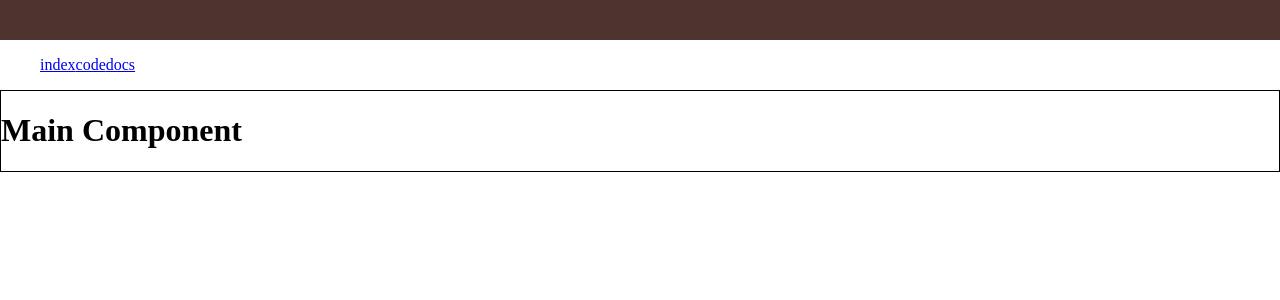
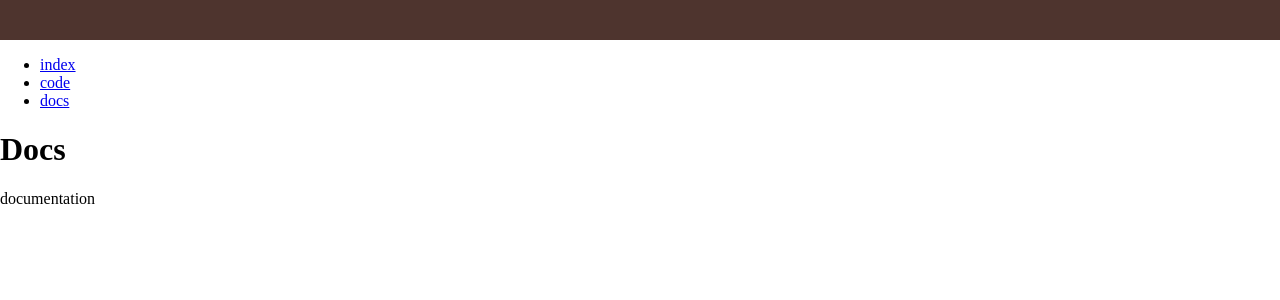
Before and after one commit to imccunn/ianmccunn-2, a React app: page /docs in a window 1280 px wide. Shown: the top 300 px of the page. Built offline with nearby package versions, Linux system fonts and the light colour scheme; the HTML template or start-up script is replaced by a standard one.

Commit message:
Reorganize routes component.

```diff
--- a/src/client/AppContent.jsx
+++ /dev/null
@@ -1,26 +0,0 @@
-import React, {Component} from 'react';
-import { Route, Link } from 'react-router-dom';
-
-import Main from './Main.jsx';
-import Code from './Code.jsx';
-
-export default class AppContent extends Component {
-    constructor(props) {
-      super(props);
-    }
-
-    render() {
-      return (
-        <div>
-          <div style={{width: '100%', height: '40px', backgroundColor: '#4E342E'}}></div>
-          <ul>
-            <Link to="/">index</Link>
-            <Link to="/code">code</Link>
-            <Link to="/docs">docs</Link>
-          </ul>
-          <Route path="/" component={Main} />
-          <Route path="/code" component={Code} />
-        </div>
-      );
-    }
-}
--- /dev/null
+++ b/src/client/Docs.jsx
@@ -0,0 +1,16 @@
+import React, {Component} from 'react';
+
+export default class Docs extends Component {
+    constructor(props) {
+      super(props);
+    }
+
+    render() {
+      return (
+        <div>
+          <h1>Docs</h1>
+          <p>documentation</p>
+        </div>
+      );
+    }
+}
--- a/src/client/Main.jsx
+++ b/src/client/IndexComponent.jsx
@@ -1,14 +1,15 @@
 import React, {Component} from 'react';
 
-export default class Main extends Component {
+export default class IndexComponent extends Component {
     constructor(props) {
       super(props);
     }
 
     render() {
       return (
-        <div style={{border: '1px solid #000'}}>
-          <h1>Main Component</h1>
+        <div>
+          <h1>IndexComponent</h1>
+          <p>IndexComponent</p>
         </div>
       );
     }
--- /dev/null
+++ b/src/client/Nav.jsx
@@ -0,0 +1,23 @@
+import React, {Component} from 'react';
+import { Link } from 'react-router-dom';
+import Routes from './Routes.jsx';
+
+export default class Main extends Component {
+    constructor(props) {
+      super(props);
+    }
+
+    render() {
+      return (
+        <div>
+          <div style={{width: '100%', height: '40px', backgroundColor: '#4E342E'}}></div>
+          <ul>
+            <li><Link to='/'>index</Link></li>
+            <li><Link to='/code'>code</Link></li>
+            <li><Link to='/docs'>docs</Link></li>
+          </ul>
+          <Routes />
+        </div>
+      );
+    }
+}
--- /dev/null
+++ b/src/client/Routes.jsx
@@ -0,0 +1,22 @@
+import React, {Component} from 'react';
+import { Route, Link } from 'react-router-dom';
+
+import IndexComponent from './IndexComponent.jsx';
+import Code from './Code.jsx';
+import Docs from './Docs.jsx';
+
+export default class Index extends Component {
+    constructor(props) {
+      super(props);
+    }
+
+    render() {
+      return (
+        <div>
+          <Route exact path='/' component={IndexComponent} />
+          <Route path="/code" component={Code} />
+          <Route path="/docs" component={Docs} />
+        </div>
+      );
+    }
+}
--- a/src/client/index.jsx
+++ b/src/client/index.jsx
@@ -1,9 +1,7 @@
 import React, {Component} from 'react';
 import { BrowserRouter as Router, Route, Link } from 'react-router-dom';
-import createBrowserHistory from 'history/createBrowserHistory'
-const customHistory = createBrowserHistory()
-
-import AppContent from './AppContent.jsx';
+import Nav from './Nav.jsx';
+import Routes from './Routes.jsx';
 
 export default class Index extends Component {
     constructor(props) {
@@ -13,7 +11,7 @@ export default class Index extends Component {
     render() {
       return (
         <Router>
-          <AppContent />
+          <Nav />
         </Router>
       );
     }
--- a/src/client/styles/main.css
+++ /dev/null
@@ -1,4 +0,0 @@
-
-h1 {
-  color: #00ff00;
-}
```
